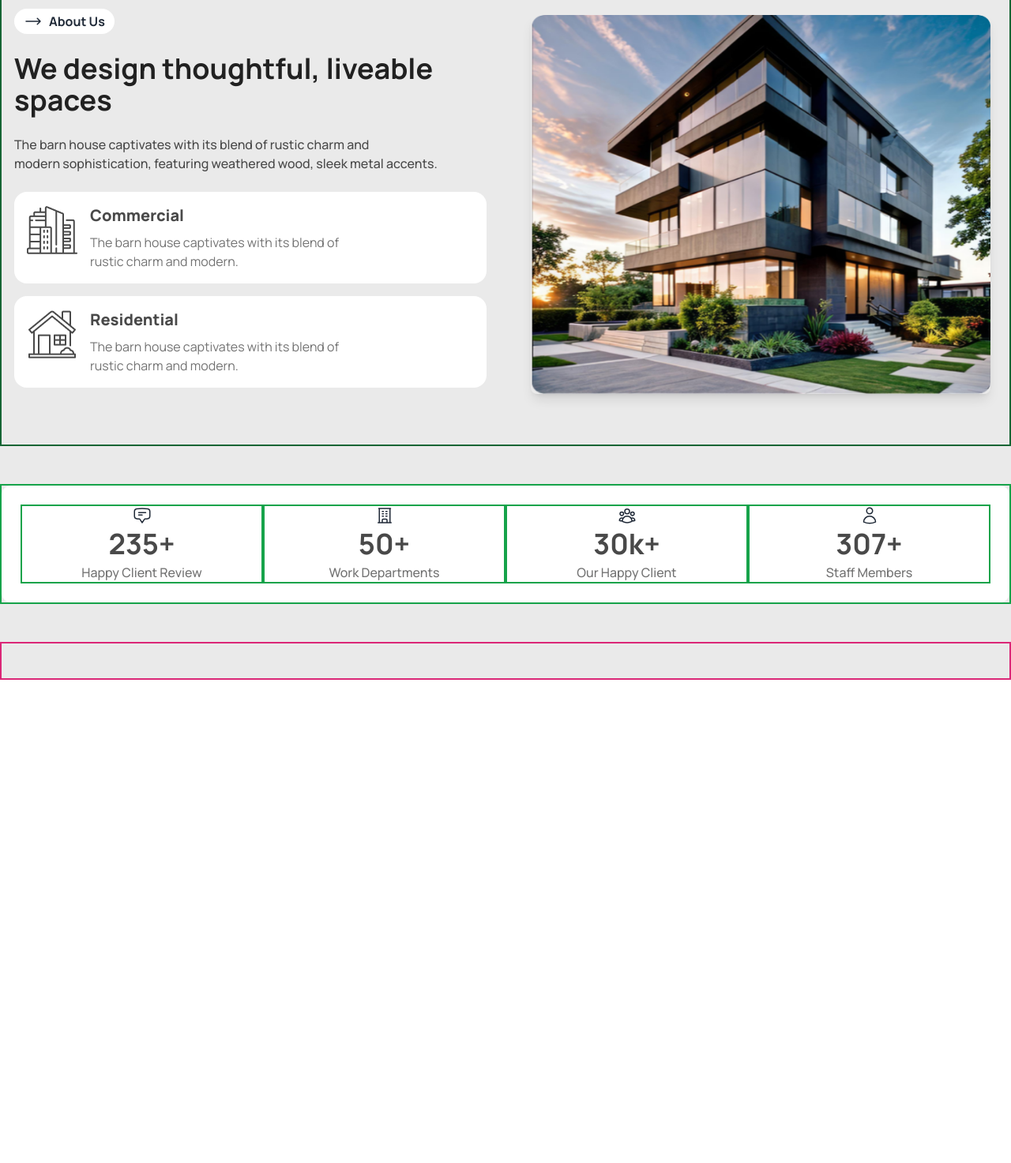
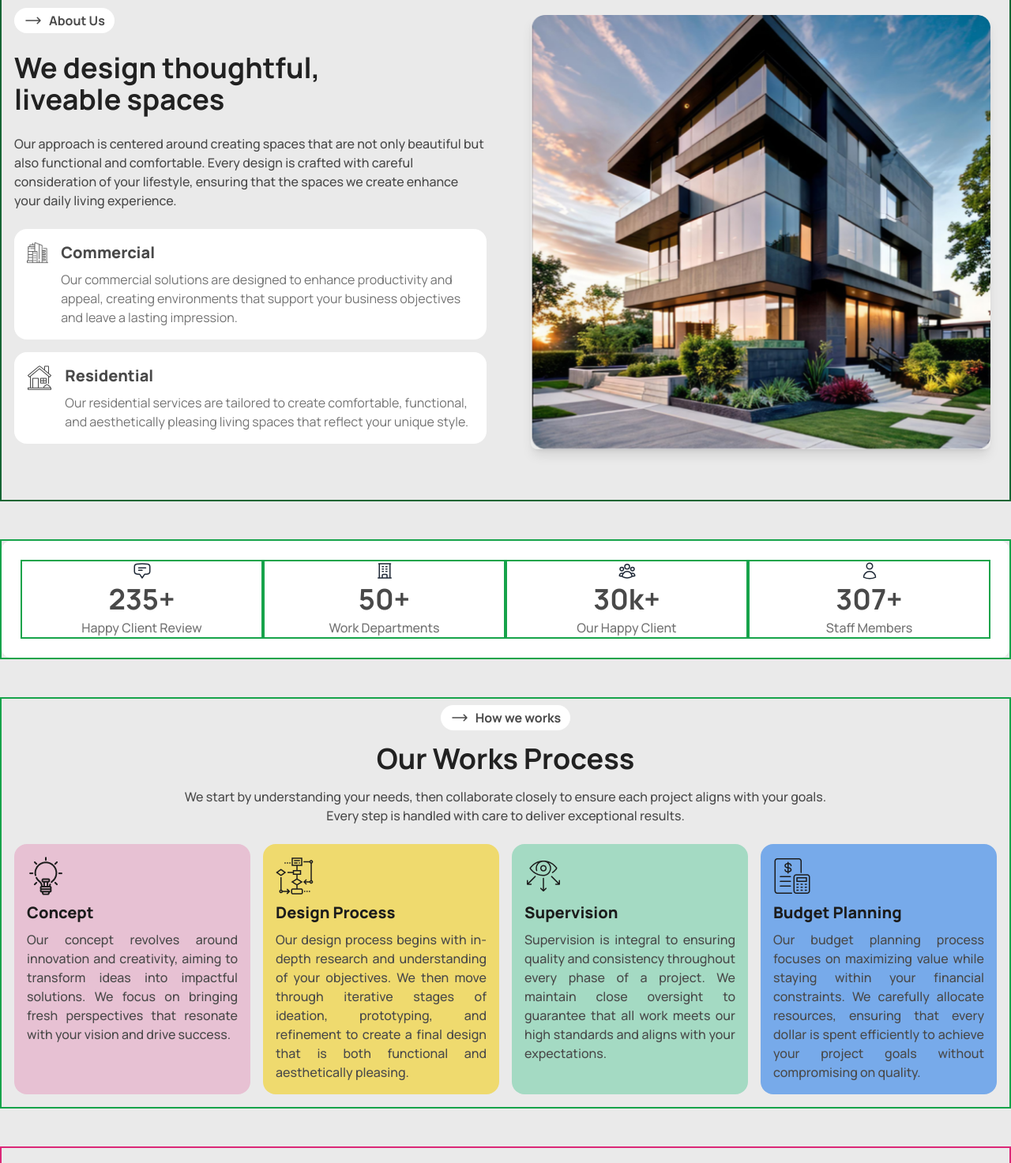
Before and after one commit to Robin-Majumdar/assignment-number-03, a plain HTML site: page index.html in a window 1280 px wide. Shown: the part 787-2260 px from the top of the page at 79% size. Before the commit the page ends 1648 px from the top, so only its background shows below. Drawn offline with nearby package versions, Linux system fonts and the light colour scheme.

Commit message:
Our Works Process section and grid card design done!!

```diff
--- a/index.html
+++ b/index.html
@@ -87,7 +87,7 @@
             <div class="flex flex-col lg:flex-row gap-8 items-center justify-between py-12 px-2">
                 <div class="w-full lg:w-1/2 p-2 space-y-6">
                     <div class="flex justify-center md:justify-start md:flex-none">
-                        <button class="flex gap-2 font-bold bg-white rounded-full py-1 px-3">
+                        <button class="flex gap-2 font-bold text-[#494949] bg-white rounded-full py-1 px-3">
                             <span>
                                 <svg xmlns="http://www.w3.org/2000/svg" fill="none" viewBox="0 0 24 24" stroke-width="1.5" stroke="currentColor" class="size-6">
                                 <path stroke-linecap="round" stroke-linejoin="round" d="M17.25 8.25 21 12m0 0-3.75 3.75M21 12H3" />
@@ -97,10 +97,10 @@
                         </button>
                     </div>
                     <h2 class="text-center md:text-start text-4xl font-bold text-[#212121]">
-                        We design thoughtful, liveable spaces
+                        We design thoughtful, <br> liveable spaces
                     </h2>
                     <p class="text-center md:text-start font-medium text-[#494949]">
-                        The barn house captivates with its blend of rustic charm and<br>modern sophistication, featuring weathered wood, sleek metal accents.
+                        Our approach is centered around creating spaces that are not only beautiful but also functional and comfortable. Every design is crafted with careful consideration of your lifestyle, ensuring that the spaces we create enhance your daily living experience.
                     </p>
 
                     <div class="md:flex lg:flex-col gap-4 space-y-6 md:space-y-0">
@@ -111,7 +111,7 @@
                             <div class="space-y-2">
                                 <h4 class="text-xl font-extrabold text-[#494949]">Commercial</h4>
                                 <p class="text-[#737373]">
-                                    The barn house captivates with its blend of <br> rustic charm and modern.
+                                    Our commercial solutions are designed to enhance productivity and appeal, creating environments that support your business objectives and leave a lasting impression.
                                 </p>
                             </div>
                         </div>
@@ -123,19 +123,19 @@
                             <div class="space-y-2">
                                 <h4 class="text-xl font-extrabold text-[#494949]">Residential</h4>
                                 <p class="text-[#737373]">
-                                    The barn house captivates with its blend of <br> rustic charm and modern.
+                                    Our residential services are tailored to create comfortable, functional, and aesthetically pleasing living spaces that reflect your unique style.
                                 </p>
                             </div>
                         </div>
                     </div>
                 </div>
 
-                <div class="md:flex md:items-center md:justify-center lg:w-1/2 mt-4 p-4">
-                    <img class="md:h-[400px] md:w-[700px] lg:h-[480px] rounded-lg shadow-lg" src="./assets/images/Rectangle.png" alt="Modern Building">
+                <div class="md:flex md:items-center md:justify-center lg:w-1/2 mt-4 p-4 ">
+                    <img class="md:h-[400px] md:w-[700px] lg:h-[550px] rounded-lg shadow-lg" src="./assets/images/Rectangle.png" alt="Modern Building">
                 </div>
             </div>
         </section>
-
+        <!-- Happy Client Review/Countable number start hear, this part are optional -->
         <section class="border-2 border-green-600">
             <div class="grid grid-cols-1 md:grid-cols-2 lg:grid-cols-4 items-center justify-center rounded-xl p-6 gap-y-6 lg:gap-y-0 bg-white">
                 <div class="flex flex-col items-center justify-center space-y-1 border-2 border-green-600">
@@ -184,6 +184,49 @@
                 </div>
             </div>
         </section>
+        <!-- Our Works Process and Card section start is hear -->
+        <section class="border-2 border-green-600">
+            <div>
+                    <div class="flex flex-col items-center justify-center p-2 space-y-4">
+                        <button class="flex gap-2 font-bold text-[#494949] bg-white rounded-full py-1 px-3">
+                            <span>
+                                <svg xmlns="http://www.w3.org/2000/svg" fill="none" viewBox="0 0 24 24" stroke-width="1.5" stroke="currentColor" class="size-6">
+                                <path stroke-linecap="round" stroke-linejoin="round" d="M17.25 8.25 21 12m0 0-3.75 3.75M21 12H3" />
+                                </svg>
+                            </span>
+                            How we works
+                        </button>
+                        <h2 class="text-4xl font-bold text-[#212121]">
+                            Our Works Process
+                        </h2>
+                        <p class="text-center font-medium text-[#494949]">
+                            We start by understanding your needs, then collaborate closely to ensure each project aligns with your goals.<br> Every step is handled with care to deliver exceptional results.
+                        </p>
+                    </div>
+                    <div class="grid grid-cols-1 md:grid-cols-2 lg:grid-cols-4 gap-x-4 gap-y-4 p-4">
+                        <div class="p-4 space-y-2 rounded-2xl bg-[#E7C1D3]">
+                            <img src="./assets/icons/concept.png" alt="">
+                            <h4 class="font-extrabold text-xl text-[#1C1C1C]">Concept</h4>
+                            <p class="font-medium text-justify text-[#494949]">Our concept revolves around innovation and creativity, aiming to transform ideas into impactful solutions. We focus on bringing fresh perspectives that resonate with your vision and drive success.</p>
+                        </div>
+                        <div class="p-4 space-y-2 rounded-2xl bg-[#EFDA6E]">
+                            <img src="./assets/icons/flow-chart.png" alt="">
+                            <h4 class="font-extrabold text-xl text-[#1C1C1C]">Design Process</h4>
+                            <p class="font-medium text-justify text-[#494949]">Our design process begins with in-depth research and understanding of your objectives. We then move through iterative stages of ideation, prototyping, and refinement to create a final design that is both functional and aesthetically pleasing.</p>
+                        </div>
+                        <div class="p-4 space-y-2 rounded-2xl bg-[#A4DAC3]">
+                            <img src="./assets/icons/vision.png" alt="">
+                            <h4 class="font-extrabold text-xl text-[#1C1C1C]">Supervision</h4>
+                            <p class="font-medium text-justify text-[#494949]">Supervision is integral to ensuring quality and consistency throughout every phase of a project. We maintain close oversight to guarantee that all work meets our high standards and aligns with your expectations.</p>
+                        </div>
+                        <div class="p-4 space-y-2 rounded-2xl bg-[#77AAEA]">
+                            <img src="./assets/icons/budget-planning.png" alt="">
+                            <h4 class="font-extrabold text-xl text-[#1C1C1C]">Budget Planning</h4>
+                            <p class="font-medium text-justify text-[#494949]">Our budget planning process focuses on maximizing value while staying within your financial constraints. We carefully allocate resources, ensuring that every dollar is spent efficiently to achieve your project goals without compromising on quality.</p>
+                        </div>
+                    </div>
+            </div>
+        </section>
         <section class="h-12 border-2 border-pink-600">
         </section>
     </main>
```
